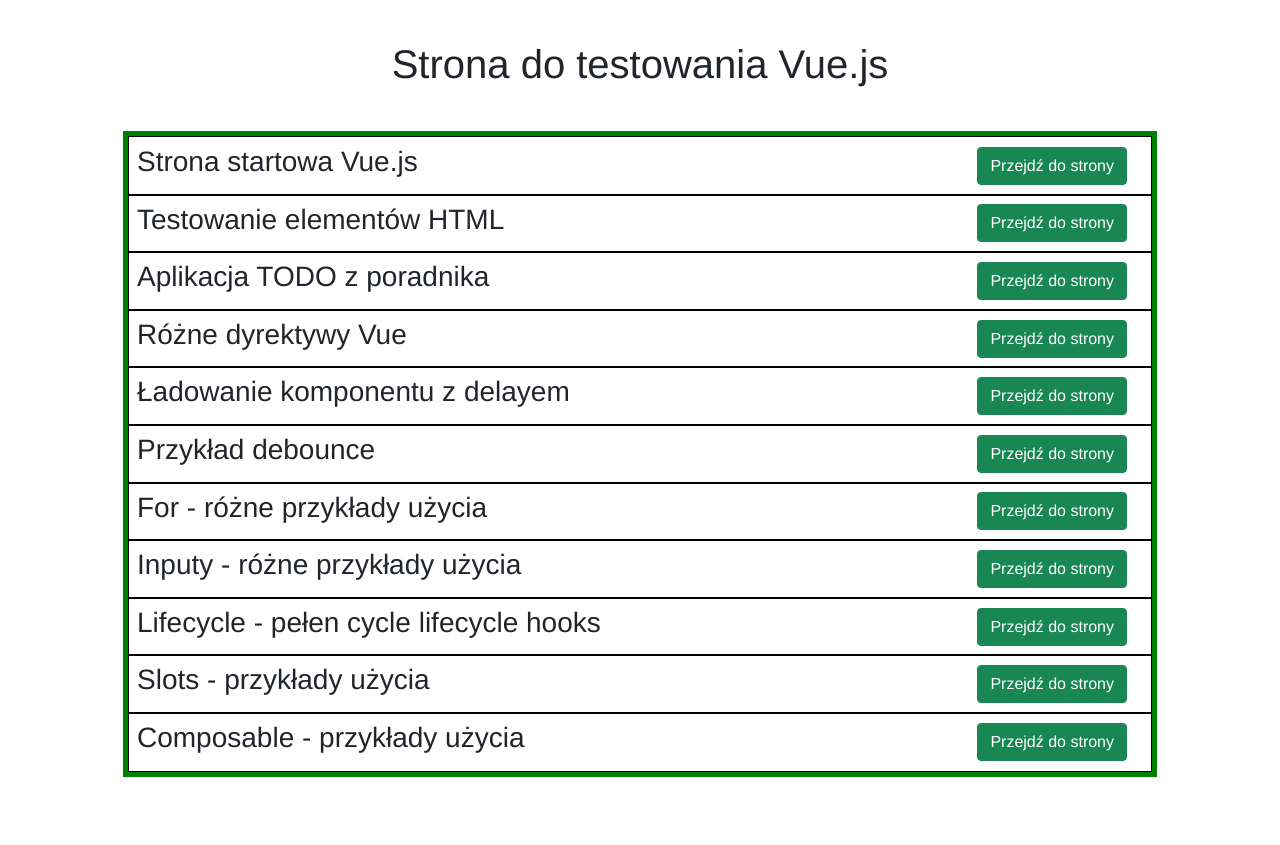
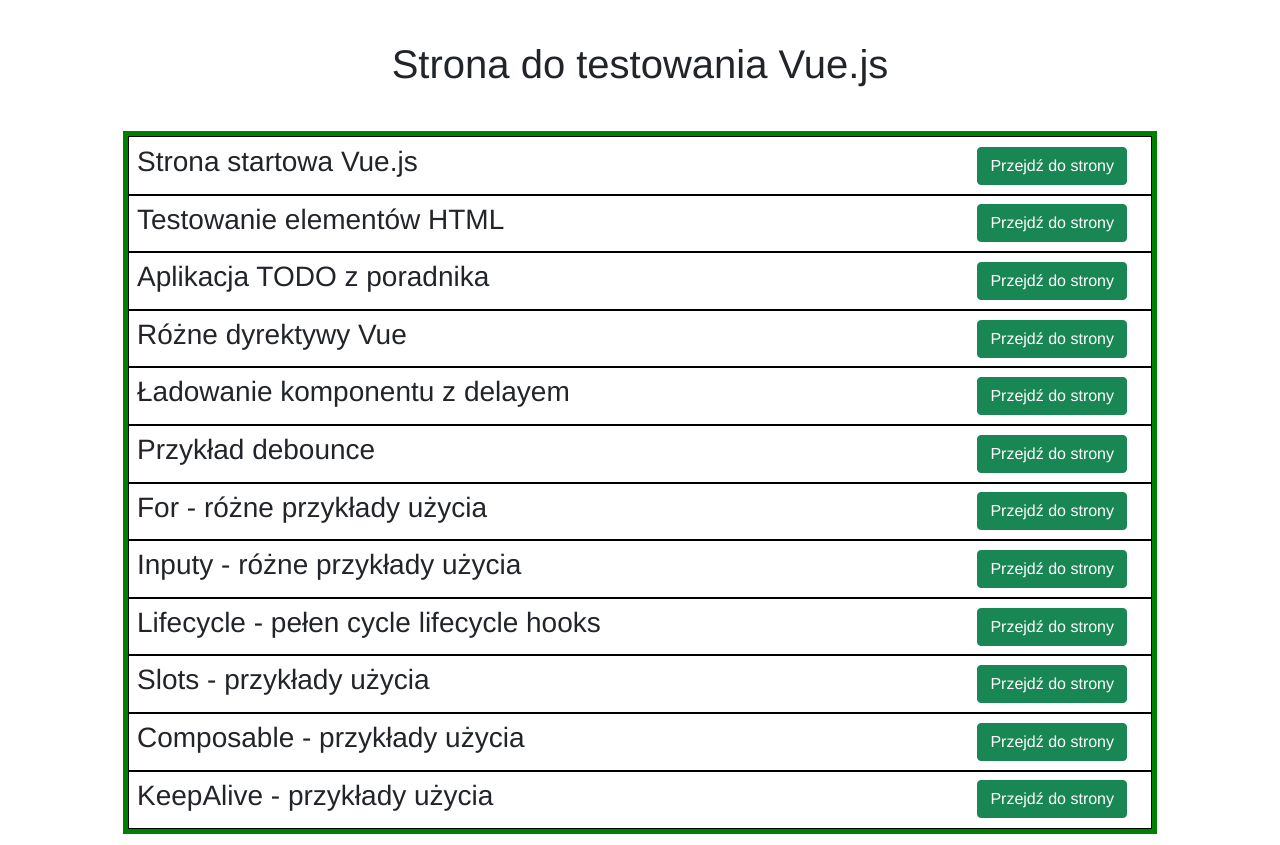
Before and after one commit to gw98-github/First-Vue-App, a Vue app: page / in a window 1280 px wide. Before the commit the page ends 800 px from the top, so only its background shows below. Built offline with nearby package versions, Linux system fonts and the light colour scheme.

Commit message:
keepAlive example

```diff
--- a/src/data/items.js
+++ b/src/data/items.js
@@ -9,6 +9,7 @@
 import LifecycleHooks from "@/views/LifecycleHooks.vue";
 import SlotsExamples from "@/views/slots-examples/SlotsExamples.vue";
 import ComposableExamples from "@/components/composable-examples/ComposableExamples.vue";
+import KeepAliveExampleVue from "@/views/keep-alive/KeepAliveExample.vue";
 import { shallowRef } from "vue";
 const items = [
   {
@@ -77,6 +78,12 @@
     link: "composable-examples",
     component: shallowRef(ComposableExamples),
   },
+  {
+    title: "KeepAlive - przykłady użycia",
+    desc: "",
+    link: "keep-alive",
+    component: shallowRef(KeepAliveExampleVue),
+  },
 ];
 
 export default items;
```
